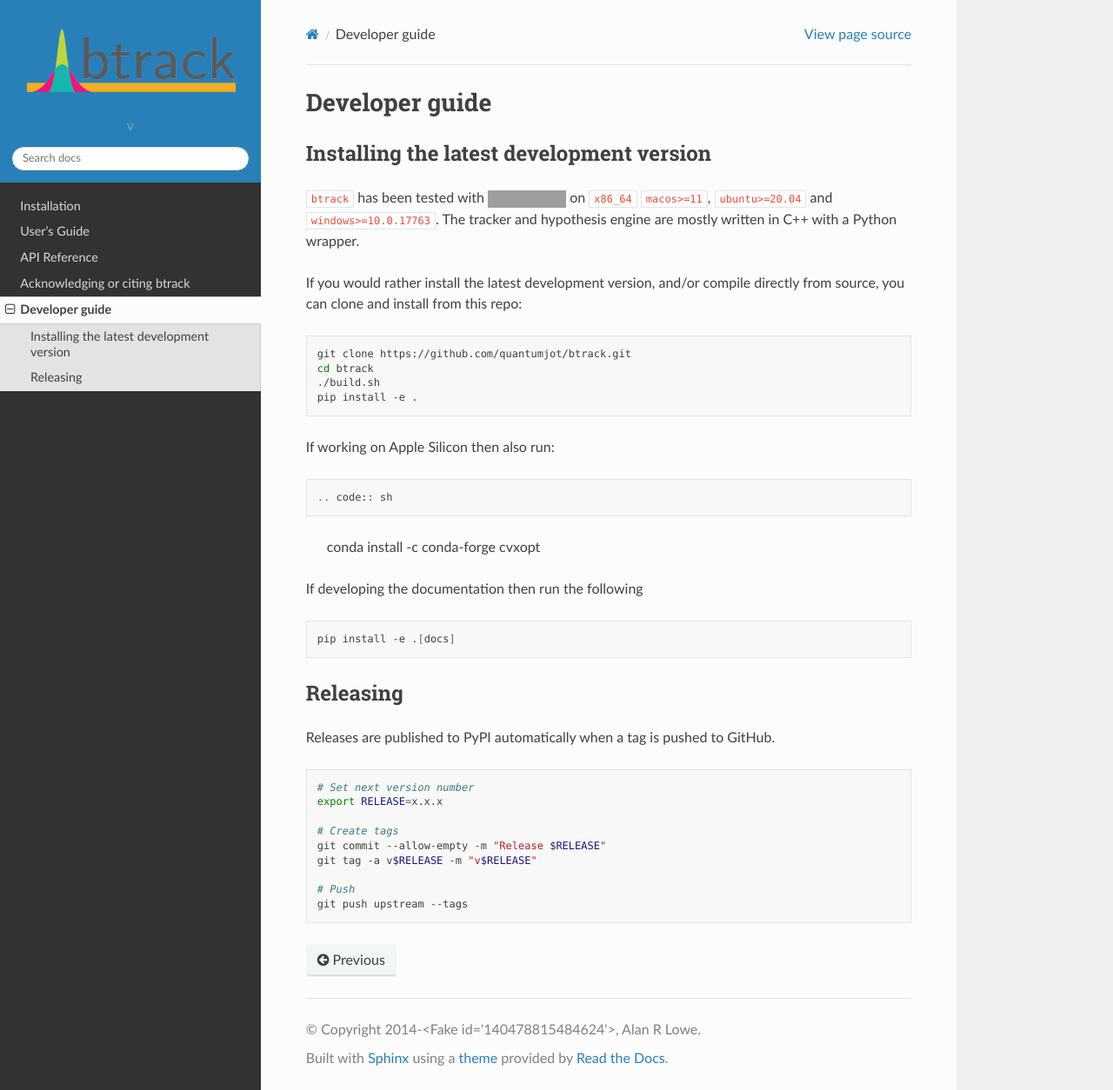
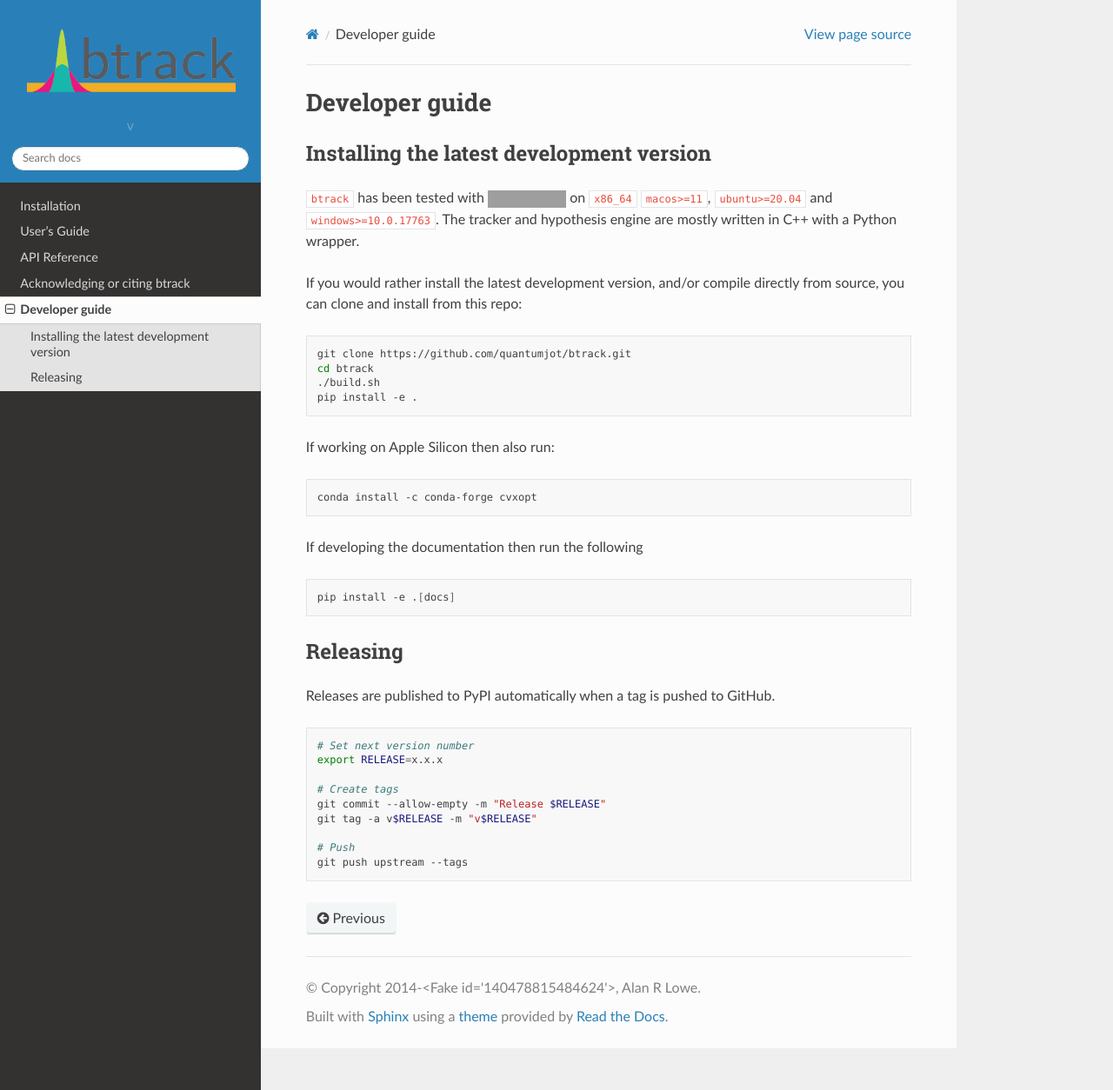
Before and after one commit to quantumjot/btrack, a Sphinx documentation site: the page built from docs/dev_guide/index.rst, in a window 1280 px wide and 1254 px high. Shown: the whole window at 87% size. Built offline with Sphinx 7.4.7 and the Read the Docs theme 2.0.0, drawn with Linux system fonts in a browser that asks for light colours; the version number could not be read and is left out; grey boxes are pictures that could not be loaded.

```diff
--- a/docs/dev_guide/index.rst
+++ b/docs/dev_guide/index.rst
@@ -20,7 +20,7 @@ If you would rather install the latest development version, and/or compile direc
     ./build.sh
     pip install -e .
 
-If working on Apple Silicon then also run::
+If working on Apple Silicon then also run:
 
 .. code:: sh
 
```
